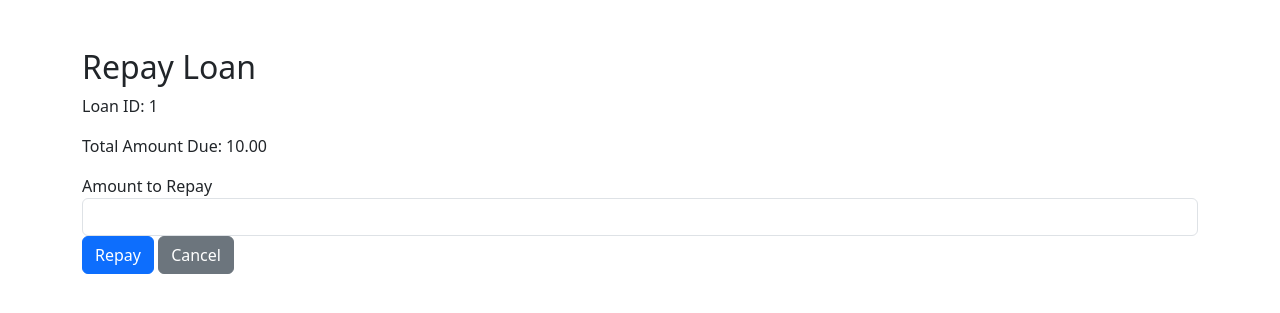
After one commit to jil2004/bank_django, a Django app: page /accounts/repay-loan/1/ in a window 1280 px wide. The commit adds this page. Shown: the top 313 px of the page. Run offline with Django 5.2, Linux system fonts and the light colour scheme; a user stored in the database is signed in; tables that the repository leaves empty hold one stand-in row (values such as "Sample post").

Commit message:
Added loan repayment option

```diff
--- /dev/null
+++ b/accounts/templates/accounts/repay_loan.html
@@ -0,0 +1,26 @@
+<!DOCTYPE html>
+<html>
+<head>
+    <title>Repay Loan</title>
+    <link href="https://cdn.jsdelivr.net/npm/bootstrap@5.3.0/dist/css/bootstrap.min.css" rel="stylesheet">
+</head>
+<body>
+    <div class="container mt-5">
+        <h2>Repay Loan</h2>
+        <p>Loan ID: {{ loan.id }}</p>
+        <p>Total Amount Due: {{ loan.total_amount }}</p>
+        {% if error %}
+            <div class="alert alert-danger">{{ error }}</div>
+        {% endif %}
+        <form method="post">
+            {% csrf_token %}
+            <div class="form-group">
+                <label for="amount">Amount to Repay</label>
+                <input type="number" step="0.01" class="form-control" id="amount" name="amount" required>
+            </div>
+            <button type="submit" class="btn btn-primary">Repay</button>
+            <a href="{% url 'loan_status' %}" class="btn btn-secondary">Cancel</a>
+        </form>
+    </div>
+</body>
+</html>
--- a/accounts/urls.py
+++ b/accounts/urls.py
@@ -14,4 +14,5 @@ urlpatterns = [
     path('transaction-history/<int:account_id>/', views.transaction_history, name='transaction_history'),
     path('apply-for-loan/', views.apply_for_loan, name='apply_for_loan'),
     path('loan-status/', views.loan_status, name='loan_status'),
+    path('repay-loan/<int:loan_id>/', views.repay_loan, name='repay_loan'),
 ]
--- a/accounts/views.py
+++ b/accounts/views.py
@@ -1,9 +1,10 @@
-from django.shortcuts import render, redirect
+from django.shortcuts import render, redirect, get_object_or_404
 from django.contrib.auth.decorators import login_required
 from django.contrib.auth import login, authenticate, logout
 from django.contrib.auth.forms import AuthenticationForm
 from .models import Account, Transaction, Loan
 from .forms import SignUpForm, AccountForm, DepositForm, WithdrawalForm, TransferForm, LoanApplicationForm
+from decimal import Decimal
 
 def signup(request):
     if request.method == 'POST':
@@ -133,3 +134,46 @@ def apply_for_loan(request):
 def loan_status(request):
     loans = Loan.objects.filter(user=request.user)
     return render(request, 'accounts/loan_status.html', {'loans': loans})
+
+#repay loan
+@login_required
+def repay_loan(request, loan_id):
+    loan = get_object_or_404(Loan, id=loan_id, user=request.user)
+
+    if request.method == 'POST':
+        try:
+            amount = Decimal(request.POST.get('amount'))
+        except (TypeError, ValueError):
+            return render(request, 'accounts/repay_loan.html', {'loan': loan, 'error': 'Invalid amount.'})
+
+        if amount <= Decimal('0.00'):
+            return render(request, 'accounts/repay_loan.html', {'loan': loan, 'error': 'Amount must be greater than 0.'})
+
+        if amount > loan.total_amount:
+            return render(request, 'accounts/repay_loan.html', {'loan': loan, 'error': 'Amount cannot exceed the total loan amount.'})
+
+        # Deduct the repaid amount from the loan total amount
+        loan.total_amount -= amount
+        loan.save()
+
+        # Deduct the repaid amount from the user's account balance
+        account = loan.account
+        account.balance -= amount
+        account.save()
+
+        # Record the repayment transaction
+        Transaction.objects.create(
+            account=account,
+            transaction_type='repayment',
+            amount=amount,
+            description=f"Repayment for Loan #{loan.id}"
+        )
+
+        # Mark the loan as repaid if the total amount is fully repaid
+        if loan.total_amount <= Decimal('0.00'):
+            loan.status = 'repaid'
+            loan.save()
+
+        return redirect('loan_status')
+
+    return render(request, 'accounts/repay_loan.html', {'loan': loan})
```
Also changed, not shown: accounts/templates/accounts/loan_status.html (+8 -0 lines).
